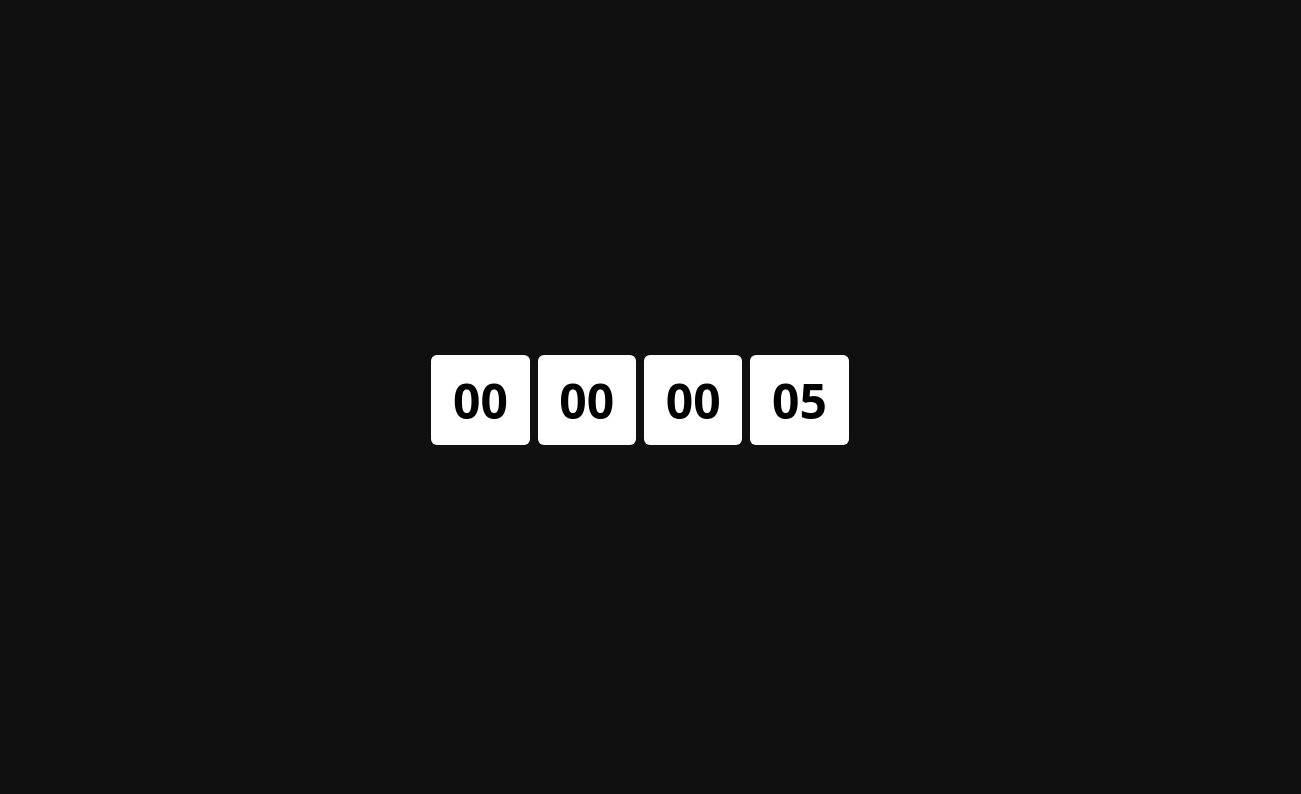
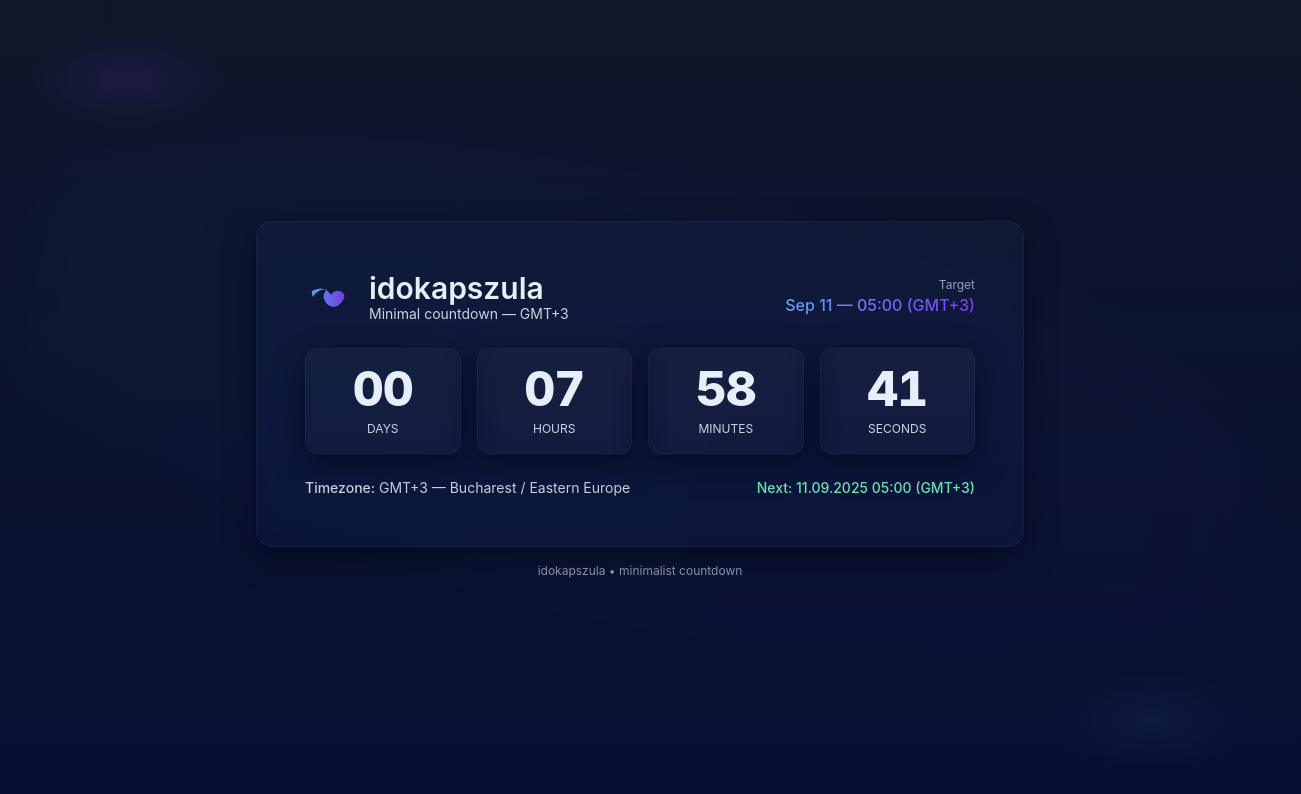
Before and after one commit to MDavidka/Timi, a plain HTML site: page index.html in a window 1280 px wide. Shown: the whole page, 1301 px wide, since content can reach past the window. Drawn offline with nearby package versions, Linux system fonts and the light colour scheme.

Commit message:
Update index.html

```diff
--- a/index.html
+++ b/index.html
@@ -1,173 +1,264 @@
 <!doctype html>
-<html lang="en">
+<html lang="hu">
 <head>
-  <meta charset="utf-8"/>
-  <meta name="viewport" content="width=device-width,initial-scale=1"/>
-  <title>idokapszula</title>
+  <meta charset="utf-8" />
+  <meta name="viewport" content="width=device-width,initial-scale=1" />
+  <title>idokapszula — Countdown</title>
+
+  <!-- Tailwind via CDN (for a sleek modern minimalist look) -->
+  <script src="https://cdn.tailwindcss.com"></script>
+
   <style>
-    body {
-      margin: 0;
-      height: 100vh;
-      background: #101010;
-      font-family: system-ui, sans-serif;
-      overflow: hidden;
-      display: flex;
-      justify-content: center;
-      align-items: center;
+    /* Extra small custom styles to refine the minimalist look */
+    :root{
+      --bg-a: #0f172a; /* slate-900 */
+      --bg-b: #071033; /* deep gradient */
+      --glass: rgba(255,255,255,0.06);
+      --accent: linear-gradient(90deg,#60a5fa,#7c3aed);
     }
-    .countdown {
-      display: flex;
-      gap: 0.5rem;
-      flex-wrap: wrap;
-      justify-content: center;
-      max-width: 90%;
-      transition: all 1s ease-in-out;
+    html,body{height:100%}
+    body{
+      background: radial-gradient(1200px 600px at 10% 10%, rgba(124,58,237,0.12), transparent 8%),
+                  radial-gradient(1000px 500px at 90% 90%, rgba(96,165,250,0.06), transparent 10%),
+                  linear-gradient(180deg,var(--bg-a),var(--bg-b));
+      color: #e6eef8;
+      -webkit-font-smoothing:antialiased;
+      font-family: Inter, ui-sans-serif, system-ui, -apple-system, "Segoe UI", Roboto, "Helvetica Neue", Arial;
     }
-    .block {
-      background: #fff;
-      font-weight: bold;
-      font-size: clamp(2rem, 8vw, 3rem);
-      padding: 0.8rem 1.2rem;
-      border-radius: 6px;
-      min-width: 60px;
-      text-align: center;
-      flex: 1 1 auto;
+
+    .card {
+      backdrop-filter: blur(6px) saturate(120%);
+      background: linear-gradient(180deg, rgba(255,255,255,0.02), rgba(255,255,255,0.01));
+      border: 1px solid rgba(255,255,255,0.04);
+      box-shadow: 0 10px 30px rgba(2,6,23,0.6);
     }
-    .moved {
+
+    .digit {
+      font-variant-numeric: tabular-nums;
+      letter-spacing: -0.02em;
+    }
+
+    .pulse {
+      animation: pulse 2s linear infinite;
+    }
+
+    @keyframes pulse {
+      0% { transform: translateY(0) scale(1); opacity: 1; }
+      50% { transform: translateY(-2px) scale(1.005); opacity: 0.95; }
+      100% { transform: translateY(0) scale(1); opacity: 1; }
+    }
+
+    .accent-line {
+      background: var(--accent);
+      -webkit-background-clip: text;
+      background-clip: text;
+      color: transparent;
+    }
+
+    /* subtle rotating ring */
+    .ring {
       position: absolute;
-      top: 1rem;
-      left: 50%;
-      transform: translateX(-50%);
+      inset: -30%;
+      filter: blur(28px) saturate(140%);
+      opacity: 0.14;
+      transform: rotate(12deg);
     }
-    .highres {
-      font-size: 1.5rem;
-      color: #fff;
+
+    /* small decorative butterfly (SVG) */
+    .butterfly {
+      width: 48px;
+      height: 48px;
+      display:inline-block;
+      transform-origin:center;
+      transition: transform .36s ease;
     }
-    .highres small {
-      font-size: 0.9rem;
-      opacity: 0.7;
-    }
-    .rocket {
-      position: absolute;
-      bottom: -300px;
-      left: 50%;
-      transform: translateX(-50%);
-      width: 120px;
-      text-align: center;
-      transition: bottom 1s ease-out;
-    }
-    .rocket svg {
-      width: 100%;
-      height: auto;
-      display: block;
-    }
-    .rocket-form {
-      background: rgba(255,255,255,0.9);
-      padding: 0.5rem;
-      border-radius: 6px;
-      margin-top: 0.5rem;
-      display: flex;
-      flex-direction: column;
-      gap: 0.3rem;
-    }
-    .rocket-form input[type="file"],
-    .rocket-form input[type="text"] {
-      font-size: 0.7rem;
-      padding: 0.2rem;
-    }
+    .butterfly:hover{ transform: translateY(-6px) rotate(-6deg) scale(1.06) }
   </style>
 </head>
 <body>
-  <!-- Countdown bar -->
-  <div class="countdown" id="countdown">
-    <div id="days" class="block">00</div>
-    <div id="hours" class="block">00</div>
-    <div id="minutes" class="block">00</div>
-    <div id="seconds" class="block">00</div>
-  </div>
+  <main class="min-h-screen flex items-center justify-center px-6">
+    <div class="relative w-full max-w-3xl">
+      <div class="ring pointer-events-none">
+        <svg viewBox="0 0 800 400" preserveAspectRatio="none" class="w-full h-full opacity-60">
+          <defs>
+            <linearGradient id="g1" x1="0" x2="1">
+              <stop offset="0" stop-color="#60a5fa" stop-opacity="0.28"/>
+              <stop offset="1" stop-color="#7c3aed" stop-opacity="0.28"/>
+            </linearGradient>
+          </defs>
+          <ellipse cx="50%" cy="50%" rx="55%" ry="38%" fill="url(#g1)"></ellipse>
+        </svg>
+      </div>
 
-  <!-- Rocket (hidden until triggered) -->
-  <div id="rocket" class="rocket" style="display:none;">
-    <svg viewBox="0 0 64 128" xmlns="http://www.w3.org/2000/svg">
-      <path d="M32 0c-8 12-12 24-12 36v36l12 12 12-12V36C44 24 40 12 32 0z" fill="#ccc"/>
-      <rect x="26" y="84" width="12" height="28" fill="#999"/>
-      <polygon points="26,112 38,112 32,128" fill="#f33"/>
-    </svg>
-    <div class="rocket-form">
-      <input type="file" accept="image/*">
-      <input type="text" placeholder="Text input 1">
-      <input type="text" placeholder="Text input 2">
+      <section class="card relative rounded-2xl p-8 md:p-12">
+        <div class="flex items-center justify-between gap-4 mb-6">
+          <div class="flex items-center gap-4">
+            <!-- SVG butterfly simple, decorative -->
+            <svg class="butterfly" viewBox="0 0 24 24" fill="none" aria-hidden="true">
+              <path d="M4 12c2-4 7-4 7-4s-3 3-1 6c2 4 6 3 7 2 1-1 4-4 2-6s-5-1-6 1c-1-2-4-4-7-3S3 9 4 12z"
+                    fill="url(#bgrad)" opacity="0.95"/>
+              <defs>
+                <linearGradient id="bgrad" x1="0" x2="1">
+                  <stop offset="0" stop-color="#60a5fa"/>
+                  <stop offset="1" stop-color="#7c3aed"/>
+                </linearGradient>
+              </defs>
+            </svg>
+
+            <div>
+              <h1 class="text-2xl md:text-3xl font-semibold">idokapszula</h1>
+              <p class="text-sm text-slate-300 -mt-0.5">Minimal countdown — GMT+3</p>
+            </div>
+          </div>
+
+          <div class="text-right">
+            <div class="text-xs text-slate-400">Target</div>
+            <div class="text-sm md:text-base font-medium accent-line">Sep 11 — 05:00 (GMT+3)</div>
+          </div>
+        </div>
+
+        <div class="grid grid-cols-1 md:grid-cols-4 gap-4 items-center">
+          <!-- Digit blocks -->
+          <div class="flex flex-col items-center justify-center p-4 rounded-xl card">
+            <div id="days" class="text-4xl md:text-5xl font-extrabold digit">00</div>
+            <div class="text-xs text-slate-300 mt-2 uppercase">Days</div>
+          </div>
+
+          <div class="flex flex-col items-center justify-center p-4 rounded-xl card">
+            <div id="hours" class="text-4xl md:text-5xl font-extrabold digit">00</div>
+            <div class="text-xs text-slate-300 mt-2 uppercase">Hours</div>
+          </div>
+
+          <div class="flex flex-col items-center justify-center p-4 rounded-xl card">
+            <div id="minutes" class="text-4xl md:text-5xl font-extrabold digit">00</div>
+            <div class="text-xs text-slate-300 mt-2 uppercase">Minutes</div>
+          </div>
+
+          <div class="flex flex-col items-center justify-center p-4 rounded-xl card">
+            <div id="seconds" class="text-4xl md:text-5xl font-extrabold digit">00</div>
+            <div class="text-xs text-slate-300 mt-2 uppercase">Seconds</div>
+          </div>
+        </div>
+
+        <div class="mt-6 flex items-center justify-between">
+          <div class="text-sm text-slate-300">
+            <span class="font-medium">Timezone:</span> GMT+3 — Bucharest / Eastern Europe
+          </div>
+
+          <div id="status" class="text-sm text-emerald-300 font-medium"></div>
+        </div>
+      </section>
+
+      <!-- footer tiny -->
+      <footer class="mt-4 text-center text-xs text-slate-400">
+        idokapszula • minimalist countdown
+      </footer>
     </div>
-  </div>
+  </main>
 
   <script>
+    // === Countdown logic ===
+    // Target: Sep 11 at 05:00 GMT+3. We'll compute the corresponding UTC moment.
+    // Explanation: Sep 11 05:00 (GMT+3) equals Sep 11 02:00 UTC (05:00 - 3h = 02:00 UTC).
+    // We'll pick the next occurrence of Sep 11 at that local time (this year or next if passed).
     (function(){
-      const daysEl = document.getElementById('days');
-      const hoursEl = document.getElementById('hours');
-      const minutesEl = document.getElementById('minutes');
-      const secondsEl = document.getElementById('seconds');
-      const countdown = document.getElementById('countdown');
-      const rocket = document.getElementById('rocket');
+      // Helper: pad numbers
       const pad = n => String(n).padStart(2,'0');
 
-      let target = Date.now() + 10000; // default 10s for testing
-      let ended = false;
+      const elDays = document.getElementById('days');
+      const elHours = document.getElementById('hours');
+      const elMinutes = document.getElementById('minutes');
+      const elSeconds = document.getElementById('seconds');
+      const status = document.getElementById('status');
 
-      // triple click to force 0
-      let clicks = 0;
-      daysEl.addEventListener('click', () => {
-        clicks++;
-        setTimeout(()=>clicks=0,400);
-        if(clicks===3){
-          target = Date.now();
-          clicks=0;
+      function nextTargetUTC(){
+        const now = new Date();
+
+        // Determine year for upcoming Sep 11
+        let year = now.getUTCFullYear();
+        // target UTC values: month index 8 (September), day 11, hour 02 (UTC)
+        let candidate = Date.UTC(year, 8, 11, 2, 0, 0); // Sept is month 8 (0-based)
+        if (now.getTime() > candidate) {
+          // already passed this year's target in UTC -> use next year
+          year += 1;
+          candidate = Date.UTC(year, 8, 11, 2, 0, 0);
         }
-      });
+        return candidate;
+      }
+
+      let target = nextTargetUTC();
 
       function update(){
         const now = Date.now();
-        let diff = target - now;
+        let diff = target - now; // milliseconds
 
-        if(diff <= 0 && !ended){
-          ended = true;
-          // move countdown bar to top and switch to highres mode
-          countdown.classList.add('moved');
-          countdown.classList.add('highres');
-          // clear blocks, use single element
-          countdown.innerHTML = `<div class="block" id="highres">00:00:00<br><small>0000</small></div>`;
-          // show rocket
-          rocket.style.display="block";
-          setTimeout(()=>rocket.style.bottom="20px",50);
+        if (diff <= 0) {
+          // It's time (or passed). Show message and set all zeros.
+          elDays.textContent = '00';
+          elHours.textContent = '00';
+          elMinutes.textContent = '00';
+          elSeconds.textContent = '00';
+          status.textContent = "It's time — idokapszula";
+          // Optionally, after it has reached, switch target to next year so it can continue counting
+          // but keep the "It's time" state for 10s then switch automatically.
+          // We'll set the next target after 10s so user sees the message.
+          clearInterval(timerInterval);
+          setTimeout(()=> {
+            target = nextTargetUTC(); // move to next occurrence
+            status.textContent = '';
+            timerInterval = setInterval(tick, 200);
+            tick(); // immediate
+          }, 10000);
+          return;
         }
 
-        if(!ended){
-          const totalSeconds = Math.floor(Math.max(0,diff)/1000);
-          const s = totalSeconds % 60;
-          const totalMinutes = Math.floor(totalSeconds/60);
-          const m = totalMinutes % 60;
-          const totalHours = Math.floor(totalMinutes/60);
-          const h = totalHours % 24;
-          const d = Math.floor(totalHours/24);
+        // compute time parts
+        const totalSeconds = Math.floor(diff / 1000);
+        const seconds = totalSeconds % 60;
+        const totalMinutes = Math.floor(totalSeconds / 60);
+        const minutes = totalMinutes % 60;
+        const totalHours = Math.floor(totalMinutes / 60);
+        const hours = totalHours % 24;
+        const days = Math.floor(totalHours / 24);
 
-          daysEl.textContent = pad(d);
-          hoursEl.textContent = pad(h);
-          minutesEl.textContent = pad(m);
-          secondsEl.textContent = pad(s);
-        } else {
-          const t = new Date();
-          const h = pad(t.getHours());
-          const m = pad(t.getMinutes());
-          const s = pad(t.getSeconds());
-          const ns = String(t.getMilliseconds()).padStart(4,'0').slice(0,4);
-          const highresEl = document.getElementById('highres');
-          if(highresEl){
-            highresEl.innerHTML = `${h}:${m}:${s}<br><small>${ns}</small>`;
-          }
-        }
+        elDays.textContent = pad(days);
+        elHours.textContent = pad(hours);
+        elMinutes.textContent = pad(minutes);
+        elSeconds.textContent = pad(seconds);
+
+        // small status showing local equivalent
+        // compute target in local string of GMT+3 zone display (we will show date manually)
+        const t = new Date(target);
+        const tgtYear = t.getUTCFullYear();
+        const tgtMonth = t.getUTCMonth() + 1; // 1-based month
+        const tgtDay = t.getUTCDate();
+        // local time at GMT+3 would be UTC +3 => Hour = UTC hour +3
+        let tgtHourUTC = t.getUTCHours();
+        let tgtHourGMT3 = (tgtHourUTC + 3) % 24;
+        status.textContent = `Next: ${String(tgtDay).padStart(2,'0')}.${String(tgtMonth).padStart(2,'0')}.${tgtYear} ${String(tgtHourGMT3).padStart(2,'0')}:00 (GMT+3)`;
       }
 
-      setInterval(update,50);
-      update();
+      // Use a tick wrapper that updates every 200ms for snappy seconds
+      function tick(){ update(); }
+      let timerInterval = setInterval(tick, 200);
+      tick();
+
+      // small visual pulse when seconds change
+      const secondsEl = document.getElementById('seconds');
+      let lastSec = secondsEl.textContent;
+      setInterval(() => {
+        if (secondsEl.textContent !== lastSec) {
+          secondsEl.classList.add('pulse');
+          setTimeout(()=> secondsEl.classList.remove('pulse'), 420);
+          lastSec = secondsEl.textContent;
+        }
+      }, 120);
+
+      // Expose for debugging in console (optional)
+      window.idokapszula = {
+        getTargetUTC: () => target,
+        recalc: () => { target = nextTargetUTC(); update(); }
+      };
     })();
   </script>
 </body>
```
